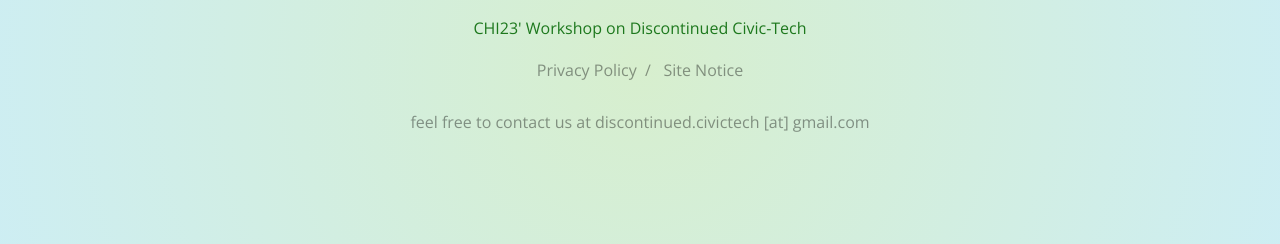
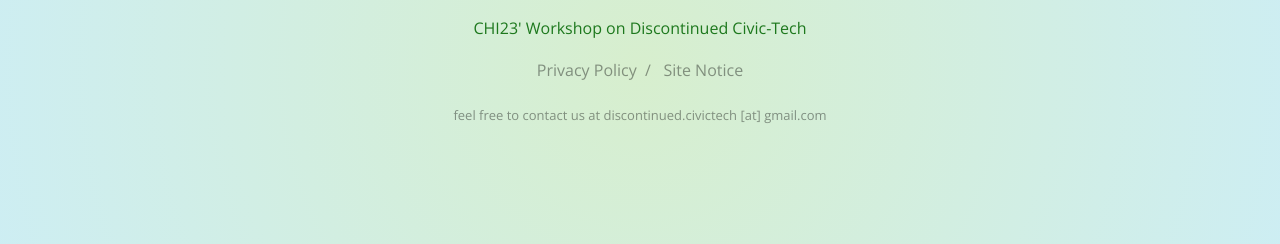
Before and after one commit to discontinued-civictech/discontinued-civictech.github.io, a Jekyll site: the page built from index.md, in a window 1280 px wide. Shown: the part 1560-1804 px from the top of the page. Built offline with Jekyll 4.4.1, drawn with Linux system fonts in a browser that asks for light colours; our own code applies the rules of GitHub Pages for plain Markdown files.

Commit message:
modified:   _sass/jekyll-theme-cayman.scss

```diff
--- a/_sass/jekyll-theme-cayman.scss
+++ b/_sass/jekyll-theme-cayman.scss
@@ -569,21 +569,23 @@ a {
 
 .contact-us {
   text-align: center;
-  margin-top: 20px;
+  margin-top: 5px;
   margin-bottom: 100px;
   margin-left: 55px;
   margin-right: 55px;
   color: rgba(0, 0, 0, 0.4);
+  font-size: small;
 }
 
 .footer-info {
   text-align: center;
   margin-top: 10px;
-  margin-bottom: 10px;
+  margin-bottom: 0px;
   margin-left: 55px;
   margin-right: 55px;
   color: rgba(0, 0, 0, 0.4);
   display: block;
+  font-size:medium;
   font-weight: none;
   a {
     color: rgba(0, 0, 0, 0.4);
```
